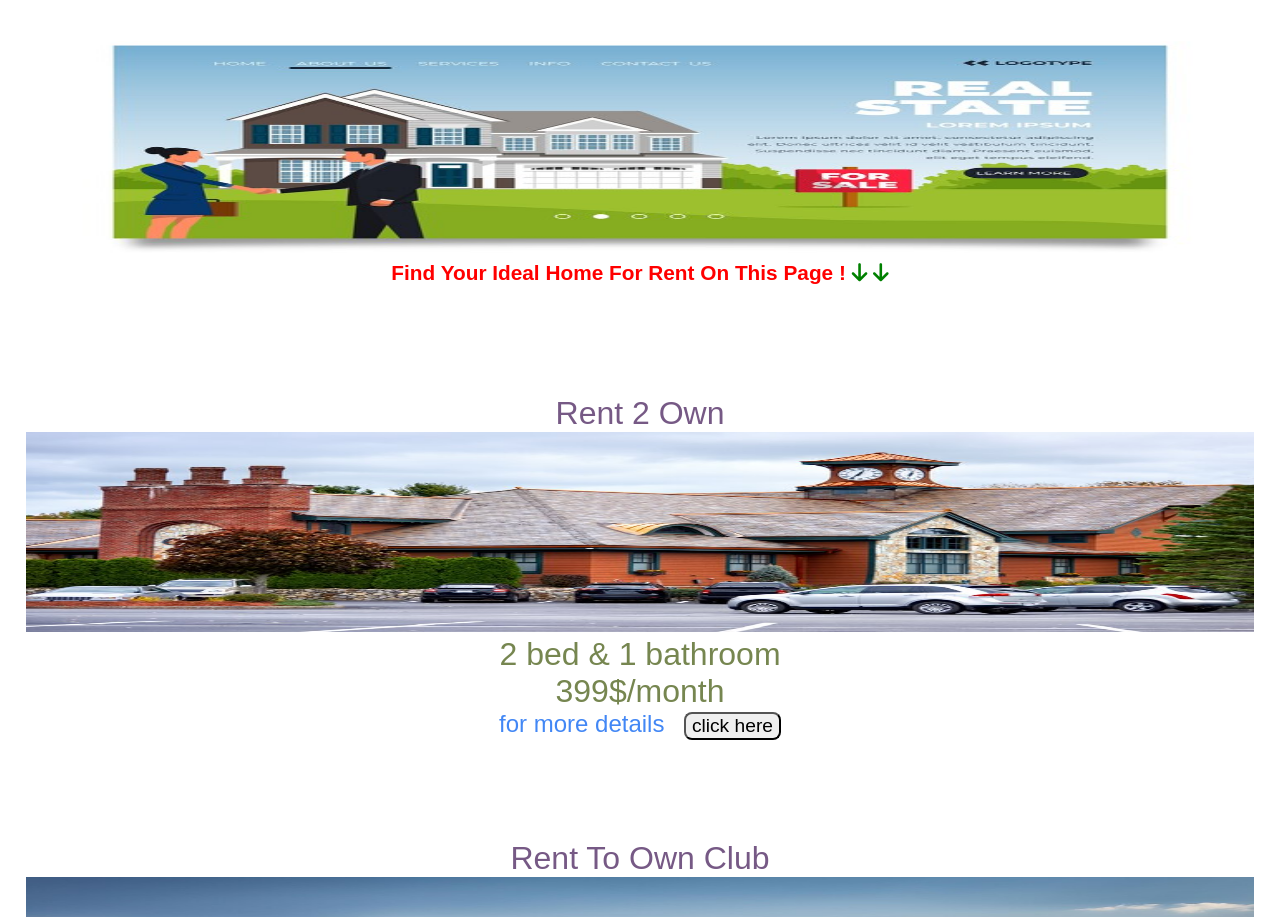
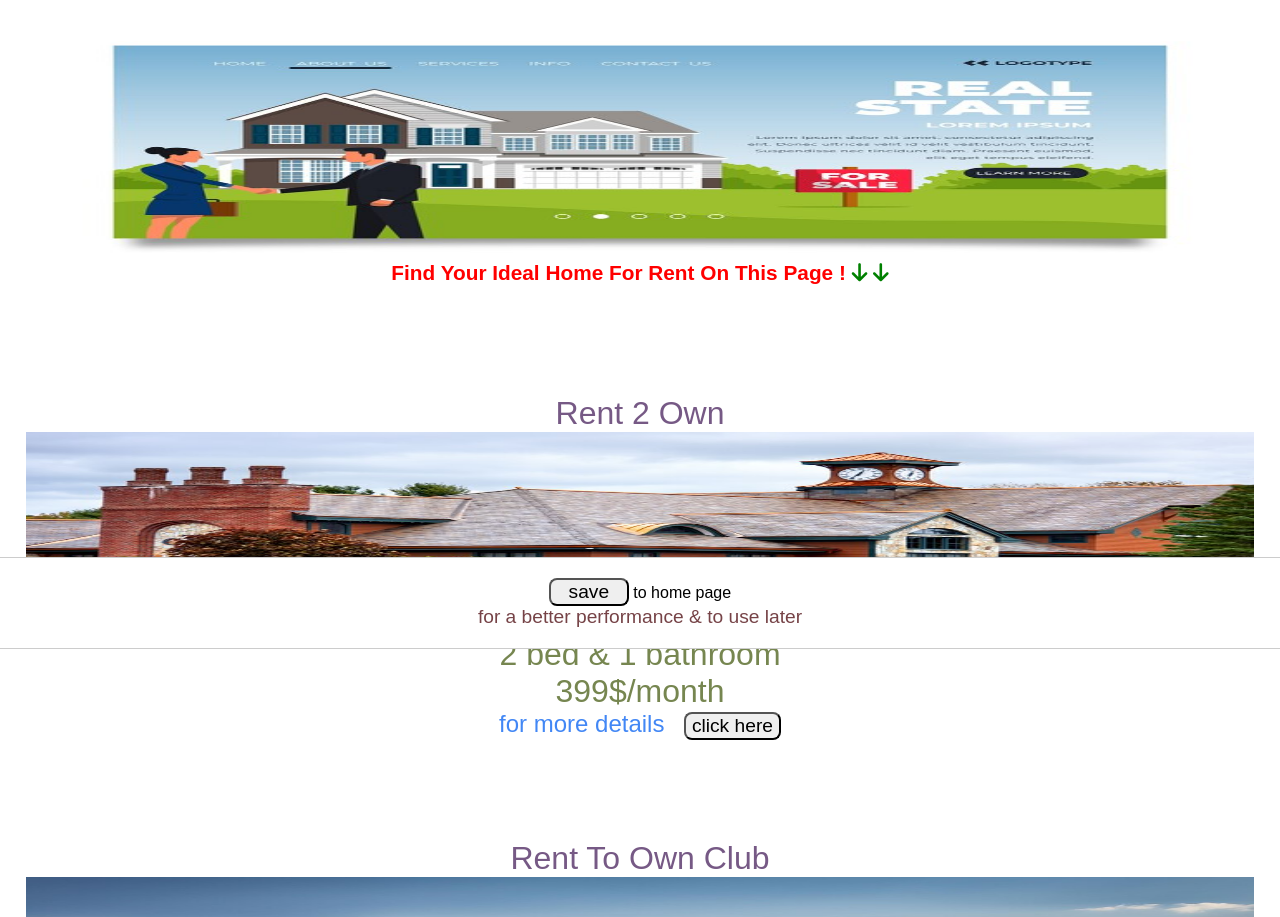
Before and after one commit to rentserviceusa/homes-for, a plain HTML site: page rent.html in a window 1280 px wide. Shown: the part 157-1074 px from the top of the page. Drawn offline with Linux system fonts and the light colour scheme; a web font is replaced by a local one.

Commit message:
Update rent.html

```diff
--- a/rent.html
+++ b/rent.html
@@ -28,6 +28,34 @@ ff{
 bb{
       color:#ff03e2 ;
     }
+
+  .bb{
+      width: 80px;
+    }
+    .po{
+      position: fixed;
+      position: fixed;
+  top: 95%;
+  left: 50%;
+  transform: translate(-50%, -50%);
+  background-color: white;
+  border: 1px solid #ccc;
+  padding: 20px;
+  z-index: 9999;
+      width: 100%;
+    }
+    .elementt{
+      position: relative;
+      width: 100%;
+      height: 50px;
+      text-align: center;
+    }
+    fff{
+      font-size: 1.2rem;
+      color: #764347;
+    }
+
+
 
 
       .img56{
@@ -210,11 +238,24 @@ service website</h2>
        <ff>all rights reserved</ff>
 
 
-     </div>
+</div>
+</div>
+         <br>
+     <br>
+      <br>
+       <br>
 
 
 
-     </div>
+  <div class="po">
+    <div class="elementt">
+    <ad><button class="bb">save</button> to home page</ad>   <br>
+     <fff>for a better performance & to use later</fff>  <br>
+
+
+    </div>
+  </div>
+
 
    </footet>
    <script>
```
